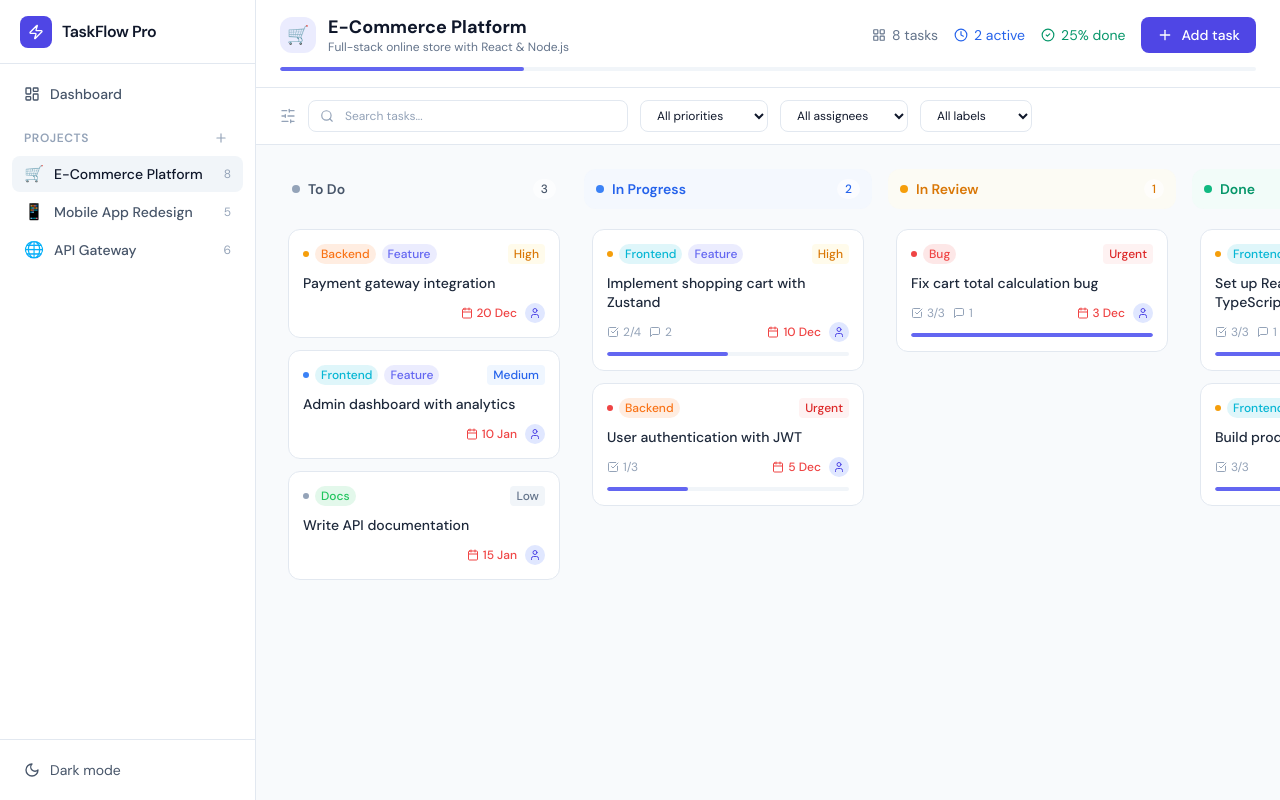
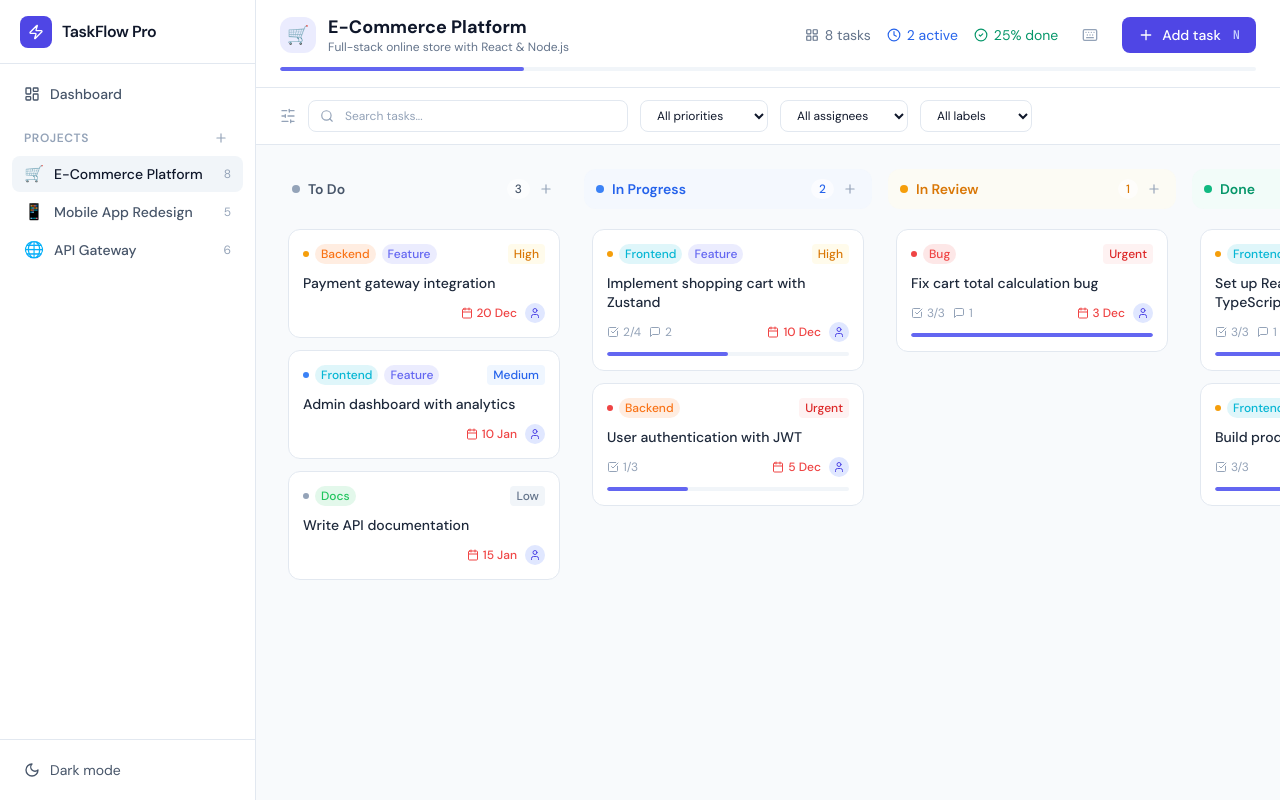
Before and after one commit to nileshshete2024/taskflow-pro, a React (Vite) app: page /project/p1 in a window 1280 px wide. Built offline with nearby package versions, Linux system fonts and the light colour scheme.

Commit message:
feat: useOptimistic, keyboard shortcuts, per-column add task, 404 page

```diff
--- a/src/App.tsx
+++ b/src/App.tsx
@@ -4,6 +4,7 @@ import { useAppStore } from './store/useAppStore';
 import { Sidebar } from './components/UI/Sidebar';
 import { BoardPage } from './pages/BoardPage';
 import { DashboardPage } from './pages/DashboardPage';
+import { NotFoundPage } from './pages/NotFoundPage';
 
 export default function App() {
   const { darkMode } = useAppStore();
@@ -25,6 +26,7 @@ export default function App() {
             <Route path="/" element={<Navigate to="/dashboard" replace />} />
             <Route path="/dashboard" element={<DashboardPage />} />
             <Route path="/project/:projectId" element={<BoardPage />} />
+            <Route path="*" element={<NotFoundPage />} />
           </Routes>
         </main>
       </div>
--- a/src/components/Board/KanbanBoard.tsx
+++ b/src/components/Board/KanbanBoard.tsx
@@ -19,18 +19,19 @@ import type { Task, TaskStatus } from '../../types';
 
 interface Props {
   projectId: string;
+  optimisticTasks: Task[];
+  onOptimisticMove: (taskId: string, newStatus: TaskStatus) => void;
   onTaskClick: (task: Task) => void;
+  onAddTask: (status: TaskStatus) => void;
 }
 
-export const KanbanBoard = ({ projectId, onTaskClick }: Props) => {
-  const { moveTask, reorderTasks } = useAppStore();
-  const tasksByStatus = useFilteredTasks(projectId);
+export const KanbanBoard = ({ projectId, optimisticTasks, onOptimisticMove, onTaskClick, onAddTask }: Props) => {
+  const { reorderTasks } = useAppStore();
+  const tasksByStatus = useFilteredTasks(projectId, optimisticTasks);
   const [activeTask, setActiveTask] = useState<Task | null>(null);
 
   const sensors = useSensors(
-    useSensor(PointerSensor, {
-      activationConstraint: { distance: 8 },
-    })
+    useSensor(PointerSensor, { activationConstraint: { distance: 8 } })
   );
 
   const handleDragStart = useCallback(
@@ -51,22 +52,20 @@ export const KanbanBoard = ({ projectId, onTaskClick }: Props) => {
 
       const overColumn = STATUSES.includes(overId as TaskStatus);
       if (overColumn) {
-        moveTask(activeId, overId as TaskStatus);
+        onOptimisticMove(activeId, overId as TaskStatus);
         return;
       }
 
       const allTasks = Object.values(tasksByStatus).flat();
       const overTask = allTasks.find((t) => t.id === overId);
-      if (!overTask) return;
-
       const activeTaskItem = allTasks.find((t) => t.id === activeId);
-      if (!activeTaskItem) return;
+      if (!overTask || !activeTaskItem) return;
 
       if (activeTaskItem.status !== overTask.status) {
-        moveTask(activeId, overTask.status);
+        onOptimisticMove(activeId, overTask.status);
       }
     },
-    [tasksByStatus, moveTask]
+    [tasksByStatus, onOptimisticMove]
   );
 
   const handleDragEnd = useCallback(
@@ -79,9 +78,8 @@ export const KanbanBoard = ({ projectId, onTaskClick }: Props) => {
 
       const allTasks = Object.values(tasksByStatus).flat();
       const overTask = allTasks.find((t) => t.id === overId);
-      if (!overTask) return;
       const activeTaskItem = allTasks.find((t) => t.id === activeId);
-      if (!activeTaskItem) return;
+      if (!overTask || !activeTaskItem) return;
 
       if (activeTaskItem.status === overTask.status) {
         reorderTasks(activeId, overId, activeTaskItem.status);
@@ -106,6 +104,7 @@ export const KanbanBoard = ({ projectId, onTaskClick }: Props) => {
               status={status}
               tasks={tasksByStatus[status]}
               onTaskClick={onTaskClick}
+              onAddTask={onAddTask}
             />
           ))}
         </div>
--- a/src/components/Board/KanbanColumn.tsx
+++ b/src/components/Board/KanbanColumn.tsx
@@ -1,19 +1,19 @@
 import { useDroppable } from '@dnd-kit/core';
 import { SortableContext, verticalListSortingStrategy } from '@dnd-kit/sortable';
-
 import { COLUMN_CONFIG } from '../../utils/helpers';
 import { TaskCard } from '../Task/TaskCard';
 import type { Task, TaskStatus } from '../../types';
-import { InboxIcon } from 'lucide-react';
+import { Plus } from 'lucide-react';
 import clsx from 'clsx';
 
 interface Props {
   status: TaskStatus;
   tasks: Task[];
   onTaskClick: (task: Task) => void;
+  onAddTask: (status: TaskStatus) => void;
 }
 
-export const KanbanColumn = ({ status, tasks, onTaskClick }: Props) => {
+export const KanbanColumn = ({ status, tasks, onTaskClick, onAddTask }: Props) => {
   const config = COLUMN_CONFIG[status];
   const { setNodeRef, isOver } = useDroppable({ id: status });
 
@@ -25,9 +25,18 @@ export const KanbanColumn = ({ status, tasks, onTaskClick }: Props) => {
           <span className={clsx('w-2 h-2 rounded-full flex-shrink-0', config.dot)} />
           <span className={clsx('text-sm font-semibold', config.color)}>{config.title}</span>
         </div>
-        <span className={clsx('text-xs font-medium px-2 py-0.5 rounded-full bg-white/60 dark:bg-black/20', config.color)}>
-          {tasks.length}
-        </span>
+        <div className="flex items-center gap-1.5">
+          <span className={clsx('text-xs font-medium px-2 py-0.5 rounded-full bg-white/60 dark:bg-black/20', config.color)}>
+            {tasks.length}
+          </span>
+          <button
+            onClick={() => onAddTask(status)}
+            className="w-5 h-5 rounded flex items-center justify-center text-slate-400 hover:text-primary-600 hover:bg-white/80 dark:hover:bg-black/20 transition-colors"
+            title={`Add task to ${config.title}`}
+          >
+            <Plus className="w-3.5 h-3.5" />
+          </button>
+        </div>
       </div>
 
       {/* Task list */}
@@ -44,10 +53,15 @@ export const KanbanColumn = ({ status, tasks, onTaskClick }: Props) => {
           ))}
 
           {tasks.length === 0 && (
-            <div className="flex flex-col items-center justify-center py-12 text-center">
-              <InboxIcon className="w-8 h-8 text-slate-200 dark:text-slate-700 mb-2" />
-              <p className="text-xs text-slate-400 dark:text-slate-600">Drop tasks here</p>
-            </div>
+            <button
+              onClick={() => onAddTask(status)}
+              className="w-full flex flex-col items-center justify-center py-10 rounded-xl border-2 border-dashed border-slate-200 dark:border-slate-700 hover:border-primary-300 dark:hover:border-primary-700 hover:bg-primary-50/30 dark:hover:bg-primary-900/10 transition-all group"
+            >
+              <Plus className="w-6 h-6 text-slate-300 dark:text-slate-600 group-hover:text-primary-400 transition-colors mb-1" />
+              <p className="text-xs text-slate-400 dark:text-slate-600 group-hover:text-primary-500 transition-colors">
+                Add task
+              </p>
+            </button>
           )}
         </div>
       </SortableContext>
--- /dev/null
+++ b/src/hooks/useKeyboardShortcuts.ts
@@ -0,0 +1,22 @@
+import { useEffect } from 'react';
+
+type ShortcutMap = Record<string, () => void>;
+
+export const useKeyboardShortcuts = (shortcuts: ShortcutMap) => {
+  useEffect(() => {
+    const handler = (e: KeyboardEvent) => {
+      // Don't fire when typing in an input/textarea
+      const tag = (e.target as HTMLElement).tagName.toLowerCase();
+      if (tag === 'input' || tag === 'textarea' || tag === 'select') return;
+
+      const key = e.key.toLowerCase();
+      if (shortcuts[key]) {
+        e.preventDefault();
+        shortcuts[key]!();
+      }
+    };
+
+    window.addEventListener('keydown', handler);
+    return () => window.removeEventListener('keydown', handler);
+  }, [shortcuts]);
+};
--- /dev/null
+++ b/src/hooks/usePageTitle.ts
@@ -0,0 +1,9 @@
+import { useEffect } from 'react';
+
+export const usePageTitle = (title: string) => {
+  useEffect(() => {
+    const prev = document.title;
+    document.title = title ? `${title} — TaskFlow Pro` : 'TaskFlow Pro';
+    return () => { document.title = prev; };
+  }, [title]);
+};
--- a/src/hooks/useTasks.ts
+++ b/src/hooks/useTasks.ts
@@ -2,8 +2,12 @@ import { useMemo } from 'react';
 import { useAppStore } from '../store/useAppStore';
 import type { Task, TaskStatus } from '../types';
 
-export const useFilteredTasks = (projectId: string): Record<TaskStatus, Task[]> => {
-  const { tasks, filters } = useAppStore();
+export const useFilteredTasks = (
+  projectId: string,
+  overrideTasks?: Task[]
+): Record<TaskStatus, Task[]> => {
+  const { tasks: storeTasks, filters } = useAppStore();
+  const tasks = overrideTasks ?? storeTasks;
 
   return useMemo(() => {
     let filtered = tasks.filter((t) => t.projectId === projectId);
--- a/src/pages/BoardPage.tsx
+++ b/src/pages/BoardPage.tsx
@@ -1,4 +1,4 @@
-import { useState } from 'react';
+import { useState, useCallback, useOptimistic, startTransition } from 'react';
 import { useParams } from 'react-router-dom';
 import { useAppStore } from '../store/useAppStore';
 import { KanbanBoard } from '../components/Board/KanbanBoard';
@@ -6,23 +6,60 @@ import { FilterBar } from '../components/Board/FilterBar';
 import { NewTaskModal } from '../components/Task/NewTaskModal';
 import { TaskDetailModal } from '../components/Task/TaskDetailModal';
 import { useProjectStats } from '../hooks/useTasks';
-import { Plus, LayoutGrid, CheckCircle2, Clock } from 'lucide-react';
-import type { Task } from '../types';
+import { usePageTitle } from '../hooks/usePageTitle';
+import { useKeyboardShortcuts } from '../hooks/useKeyboardShortcuts';
+import { Plus, LayoutGrid, CheckCircle2, Clock, Keyboard } from 'lucide-react';
+import type { Task, TaskStatus } from '../types';
 
 export const BoardPage = () => {
   const { projectId } = useParams<{ projectId: string }>();
-  const { projects } = useAppStore();
+  const { projects, tasks, moveTask } = useAppStore();
   const [showNewTask, setShowNewTask] = useState(false);
+  const [defaultStatus, setDefaultStatus] = useState<TaskStatus>('todo');
   const [selectedTask, setSelectedTask] = useState<Task | null>(null);
+  const [showShortcuts, setShowShortcuts] = useState(false);
 
   const project = projects.find((p) => p.id === projectId);
   const stats = useProjectStats(projectId ?? '');
+
+  // React 19: useOptimistic for task status changes — UI updates instantly, no flicker
+  const projectTasks = tasks.filter((t) => t.projectId === projectId);
+  const [optimisticTasks, addOptimisticMove] = useOptimistic(
+    projectTasks,
+    (state, { taskId, newStatus }: { taskId: string; newStatus: TaskStatus }) =>
+      state.map((t) => (t.id === taskId ? { ...t, status: newStatus } : t))
+  );
+
+  const handleOptimisticMove = useCallback(
+    (taskId: string, newStatus: TaskStatus) => {
+      startTransition(() => {
+        addOptimisticMove({ taskId, newStatus });
+        moveTask(taskId, newStatus);
+      });
+    },
+    [addOptimisticMove, moveTask]
+  );
+
+  usePageTitle(project?.name ?? '');
+
+  const openNewTask = useCallback((status: TaskStatus = 'todo') => {
+    setDefaultStatus(status);
+    setShowNewTask(true);
+  }, []);
+
+  useKeyboardShortcuts({
+    n: () => openNewTask('todo'),
+    escape: () => { setShowNewTask(false); setSelectedTask(null); },
+    '?': () => setShowShortcuts((v) => !v),
+  });
 
   if (!project) {
     return (
       <div className="flex-1 flex items-center justify-center">
         <div className="text-center">
-          <p className="text-slate-500 dark:text-slate-400">Project not found</p>
+          <p className="text-2xl mb-2">🔍</p>
+          <p className="text-slate-500 dark:text-slate-400 font-medium">Project not found</p>
+          <p className="text-sm text-slate-400 mt-1">It may have been deleted.</p>
         </div>
       </div>
     );
@@ -51,7 +88,6 @@ export const BoardPage = () => {
           </div>
 
           <div className="flex items-center gap-4">
-            {/* Quick stats */}
             <div className="hidden md:flex items-center gap-4 text-sm">
               <div className="flex items-center gap-1.5 text-slate-500 dark:text-slate-400">
                 <LayoutGrid className="w-3.5 h-3.5" />
@@ -68,11 +104,17 @@ export const BoardPage = () => {
             </div>
 
             <button
-              onClick={() => setShowNewTask(true)}
-              className="btn-primary"
+              onClick={() => setShowShortcuts((v) => !v)}
+              className="p-2 rounded-lg text-slate-400 hover:bg-slate-100 dark:hover:bg-slate-800 transition-colors"
+              title="Keyboard shortcuts (?)"
             >
+              <Keyboard className="w-4 h-4" />
+            </button>
+
+            <button onClick={() => openNewTask('todo')} className="btn-primary">
               <Plus className="w-4 h-4" />
               Add task
+              <span className="text-primary-200 text-xs font-mono ml-1">N</span>
             </button>
           </div>
         </div>
@@ -86,18 +128,43 @@ export const BoardPage = () => {
         </div>
       </div>
 
+      {/* Keyboard shortcuts panel */}
+      {showShortcuts && (
+        <div className="flex-shrink-0 bg-amber-50 dark:bg-amber-900/20 border-b border-amber-200 dark:border-amber-800 px-6 py-2.5">
+          <div className="flex items-center gap-6 text-xs text-amber-800 dark:text-amber-300 flex-wrap">
+            <span className="font-medium">Keyboard shortcuts:</span>
+            {[
+              ['N', 'New task'],
+              ['Esc', 'Close modal'],
+              ['?', 'Toggle shortcuts'],
+            ].map(([key, label]) => (
+              <span key={key} className="flex items-center gap-1.5">
+                <kbd className="px-1.5 py-0.5 rounded bg-white dark:bg-slate-800 border border-amber-300 dark:border-amber-700 font-mono font-bold text-slate-700 dark:text-slate-300">
+                  {key}
+                </kbd>
+                {label}
+              </span>
+            ))}
+          </div>
+        </div>
+      )}
+
       {/* Filters */}
       <FilterBar />
 
-      {/* Board */}
+      {/* Board — pass optimistic tasks + handler */}
       <KanbanBoard
         projectId={project.id}
+        optimisticTasks={optimisticTasks}
+        onOptimisticMove={handleOptimisticMove}
         onTaskClick={setSelectedTask}
+        onAddTask={openNewTask}
       />
 
       {showNewTask && (
         <NewTaskModal
           projectId={project.id}
+          defaultStatus={defaultStatus}
           onClose={() => setShowNewTask(false)}
         />
       )}
```
Also changed, not shown: src/pages/NotFoundPage.tsx (added, +20 -0 lines).
